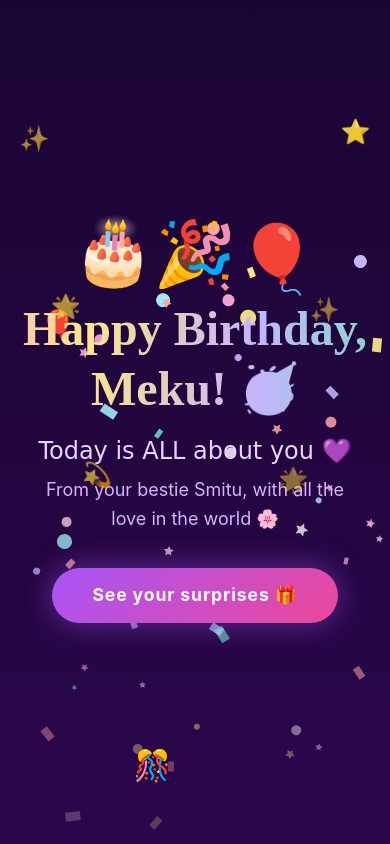
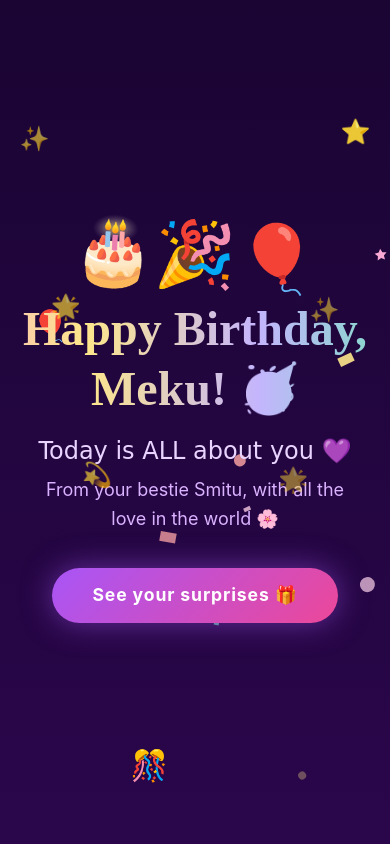
Before and after one commit to Smit6777/bff, a React (Vite) app: page / in a window 390 px wide. Shown: the top 844 px of the page. Built offline with nearby package versions, Linux system fonts and the light colour scheme.

Commit message:
Optimize extreme framer motion animations for low end mobile devices

```diff
--- a/src/components/Confetti.jsx
+++ b/src/components/Confetti.jsx
@@ -24,7 +24,18 @@ const generateParticles = (count) =>
   }));
 
 const Confetti = () => {
-  const [particles] = useState(() => generateParticles(55));
+  const [particles, setParticles] = useState([]);
+  const [balloons, setBalloons] = useState([]);
+
+  useEffect(() => {
+    // Greatly reduce particle generation on low-end mobile devices
+    // to improve FPS and battery consumption.
+    const isMobile = window.innerWidth < 768;
+    setParticles(generateParticles(isMobile ? 12 : 55));
+
+    const allBalloons = ['🎈', '🎀', '🎊', '🎉', '🌟', '✨', '🎈', '🎀'];
+    setBalloons(isMobile ? allBalloons.slice(0, 3) : allBalloons);
+  }, []);
 
   return (
     <div className="fixed inset-0 pointer-events-none z-0 overflow-hidden">
@@ -58,7 +69,7 @@ const Confetti = () => {
       ))}
 
       {/* Floating balloons */}
-      {['🎈', '🎀', '🎊', '🎉', '🌟', '✨', '🎈', '🎀'].map((emoji, i) => (
+      {balloons.map((emoji, i) => (
         <motion.div
           key={`balloon-${i}`}
           className="absolute text-3xl"
--- a/src/components/FloatingHearts.jsx
+++ b/src/components/FloatingHearts.jsx
@@ -5,8 +5,11 @@ const FloatingHearts = () => {
   const [hearts, setHearts] = useState([]);
 
   useEffect(() => {
-    // Generate initial hearts
-    const newHearts = Array.from({ length: 30 }).map((_, i) => ({
+    // Generate initial hearts, fewer for better mobile rendering performance
+    const isMobile = window.innerWidth < 768;
+    const heartCount = isMobile ? 8 : 30;
+
+    const newHearts = Array.from({ length: heartCount }).map((_, i) => ({
       id: i,
       x: Math.random() * 100, // percentage of screen width
       size: Math.random() * 20 + 10, // px size between 10 and 30
```
